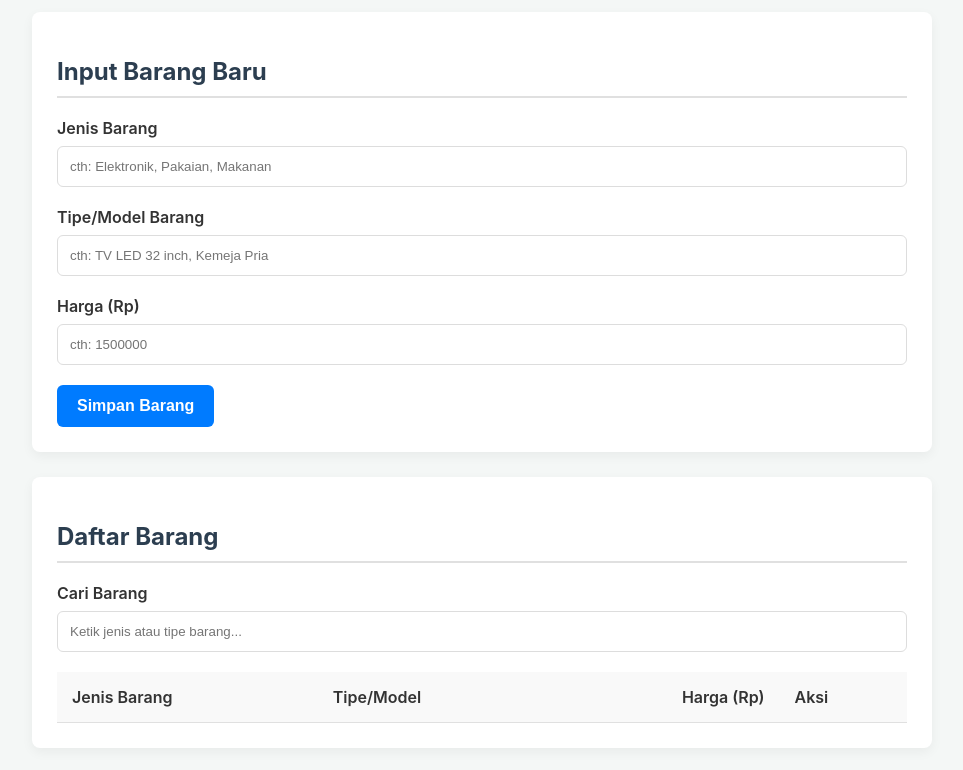
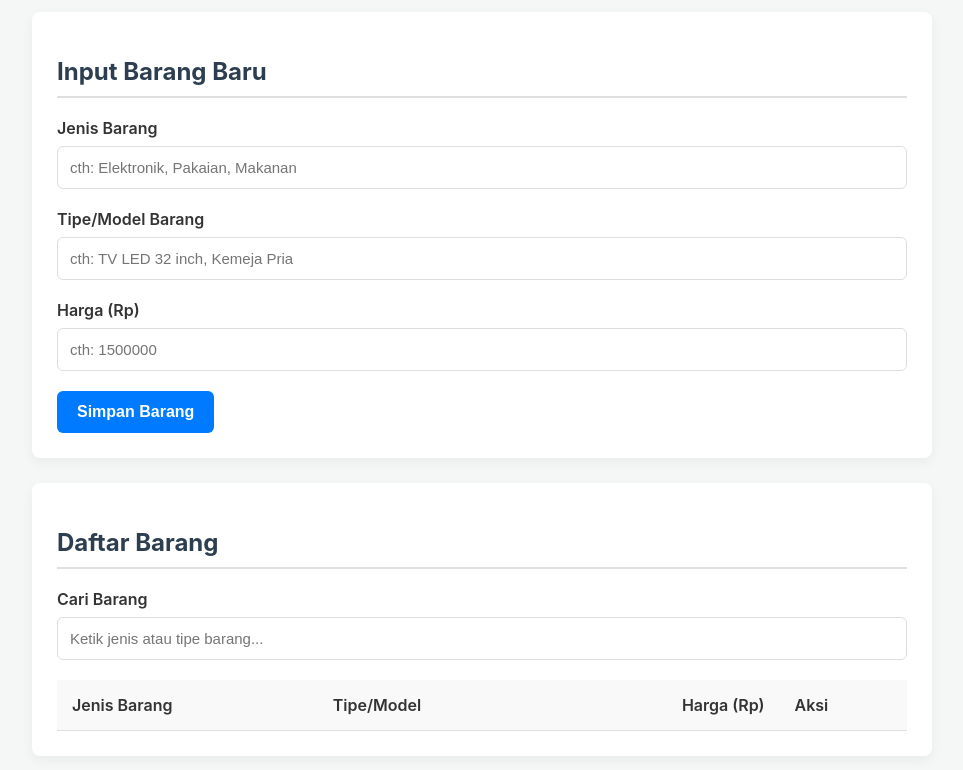
Before and after one commit to maiillll/wm, a plain HTML site: page index.html in a window 1280 px wide. Shown: the part 102-872 px from the top of the page, without its empty margins (158-1121 px from the left). Drawn offline with Linux system fonts and the light colour scheme.

Commit message:
Adjust input styles in form group
Updated input styles to ensure consistent font size.

```diff
--- a/style.css
+++ b/style.css
@@ -39,6 +39,7 @@ h1, h2 {
     margin-bottom: 8px;
 }
 
+/* --- PERBARUI BAGIAN INI --- */
 .form-group input[type="text"],
 .form-group input[type="number"] {
     width: 100%;
@@ -46,7 +47,10 @@ h1, h2 {
     border: 1px solid #ddd;
     border-radius: 6px;
     box-sizing: border-box; /* Pastikan padding tidak merusak lebar */
+    font-size: 15px; /* Menyamakan ukuran font */
 }
+/* ------------------------- */
+
 
 /* Tombol */
 .btn-simpan {
```
